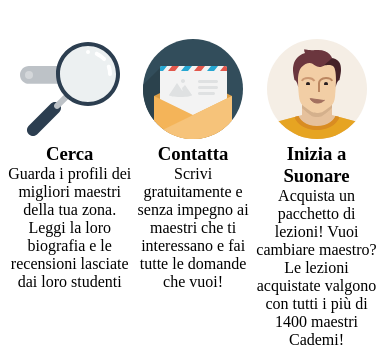
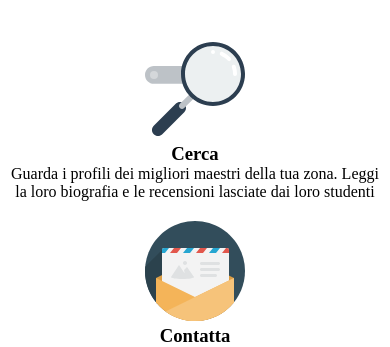
Before and after one commit to Salvatore1985/-html-css-resp-wannabe, a plain HTML site: page index.html in a window 390 px wide. Shown: the part 515-862 px from the top of the page. Drawn offline with Linux system fonts and the light colour scheme.

Commit message:
change position id-steps

```diff
--- a/style-resp.css
+++ b/style-resp.css
@@ -22,4 +22,12 @@
     #steps.container .row{
         background-color: white;
     }
+    #steps .row>.left,
+    #steps .row>.central,
+    #steps .row>.right {
+    display: block;
+    width: 100%;
+    margin-top: 0px;
+
+    }
 }
```
